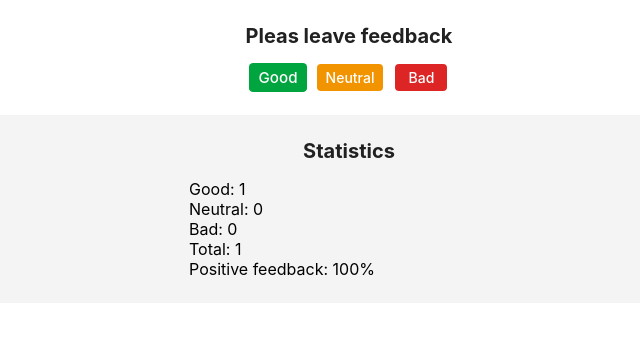
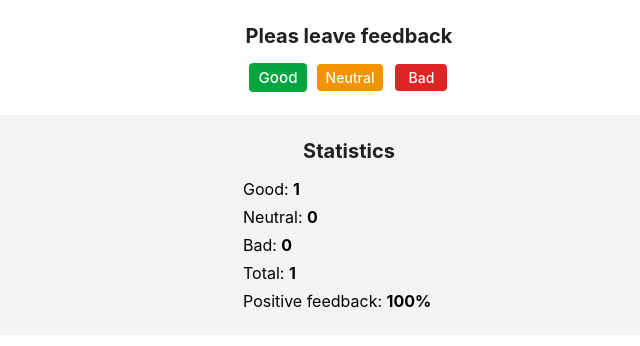
Before and after one commit to kuhai-anna/goit-react-hw-02-feedback, a React (Create React App) app: page / in a window 1280 px wide. Both pictures are taken after a click on the button "Good". Shown: the top 346 px of the page, without its empty margins (291-931 px from the left). Built offline with nearby package versions, Linux system fonts and the light colour scheme.

Commit message:
Add styles to the Statistics component

```diff
--- a/src/components/Statistics/Statistics.jsx
+++ b/src/components/Statistics/Statistics.jsx
@@ -1,4 +1,5 @@
 import PropTypes from 'prop-types';
+import { StatItem, StatList, StatNumber, StatText } from './Statistics.styled';
 
 export const Statistics = ({
   good,
@@ -8,23 +9,33 @@ export const Statistics = ({
   positivePercentage = 0,
 }) => {
   return (
-    <ul>
-      <li>
-        <p>Good: {good}</p>
-      </li>
-      <li>
-        <p>Neutral: {neutral}</p>
-      </li>
-      <li>
-        <p>Bad: {bad}</p>
-      </li>
-      <li>
-        <p>Total: {total}</p>
-      </li>
-      <li>
-        <p>Positive feedback: {positivePercentage}%</p>
-      </li>
-    </ul>
+    <StatList>
+      <StatItem>
+        <StatText>
+          Good: <StatNumber>{good}</StatNumber>
+        </StatText>
+      </StatItem>
+      <StatItem>
+        <StatText>
+          Neutral: <StatNumber>{neutral}</StatNumber>
+        </StatText>
+      </StatItem>
+      <StatItem>
+        <StatText>
+          Bad: <StatNumber>{bad}</StatNumber>
+        </StatText>
+      </StatItem>
+      <StatItem>
+        <StatText>
+          Total: <StatNumber>{total}</StatNumber>
+        </StatText>
+      </StatItem>
+      <StatItem>
+        <StatText>
+          Positive feedback: <StatNumber>{positivePercentage}%</StatNumber>
+        </StatText>
+      </StatItem>
+    </StatList>
   );
 };
 
--- a/src/components/Statistics/Statistics.styled.jsx
+++ b/src/components/Statistics/Statistics.styled.jsx
@@ -0,0 +1,27 @@
+import styled from 'styled-components';
+
+export const StatList = styled.ul`
+  margin: 0 auto;
+  width: ${props => {
+    return props.theme.spacing(53);
+  }};
+`;
+
+export const StatItem = styled.li`
+  :not(:last-child) {
+    margin-bottom: ${props => {
+      return props.theme.spacing(2);
+    }};
+  }
+`;
+
+export const StatText = styled.p`
+  display: block;
+  min-width: ${props => {
+    return props.theme.spacing(20);
+  }};
+`;
+
+export const StatNumber = styled.span`
+  font-weight: 700;
+`;
```
